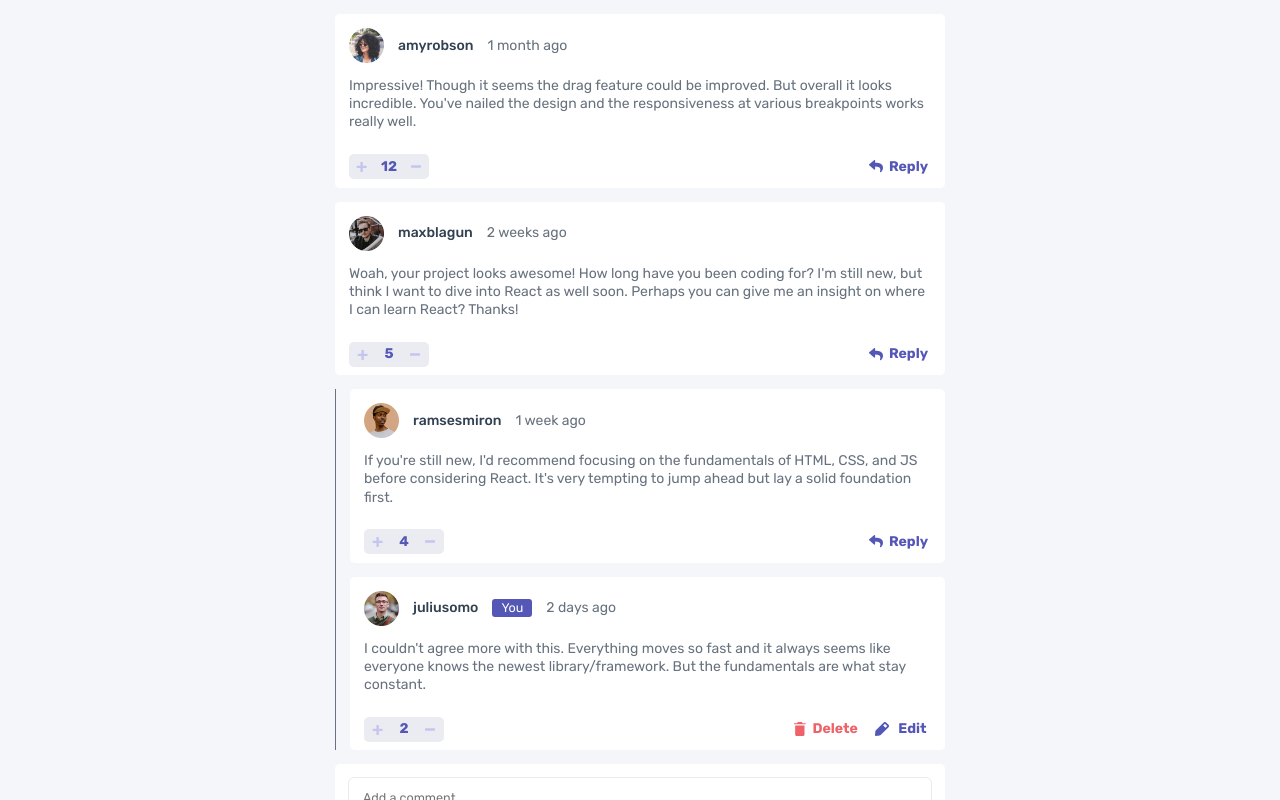
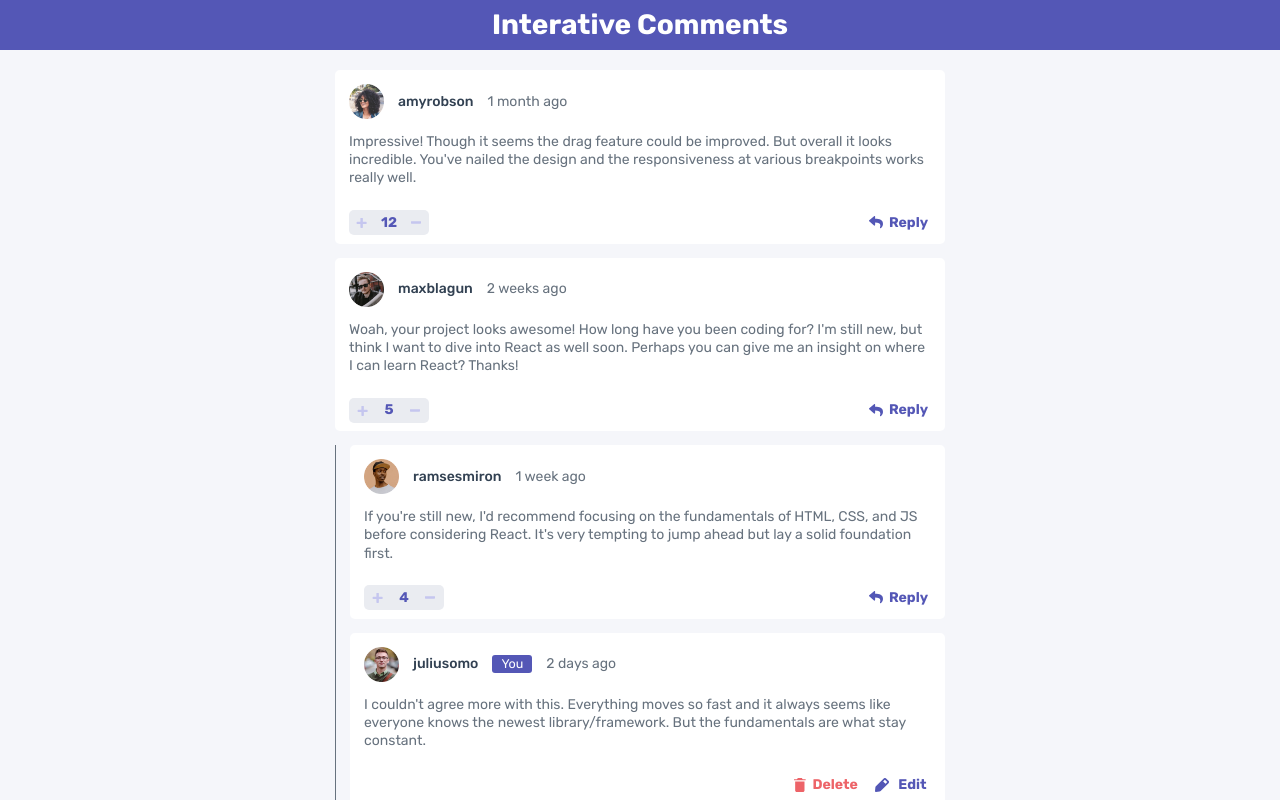
Before and after one commit to skoodath/comments-section, a React (Create React App) app: page / in a window 1280 px wide. Shown: the top 800 px of the page. Built offline with nearby package versions, Linux system fonts and the light colour scheme.

Commit message:
functionality updated

```diff
--- a/src/App.js
+++ b/src/App.js
@@ -1,3 +1,4 @@
+import HeaderComponent from "./components/Header";
 import LandingComponent from "./components/Landing";
 import GlobalStyle from "./style/global.style";
 
@@ -5,6 +6,7 @@ const App = () => {
   return (
     <>
       <GlobalStyle />
+      <HeaderComponent />
       <LandingComponent />
     </>
   );
--- a/src/components/Comment.jsx
+++ b/src/components/Comment.jsx
@@ -6,30 +6,55 @@ import ReplyButton from "../utilities/Reply";
 import ScoreButton from "../utilities/Score";
 import FormComponent from "./Form";
 import RepliesComponent from "./Replies";
-import data from "../data";
 import CommentContext from "../context";
 import { You } from "../style/utilities/you.style";
 import ConfirmDeleteComponent from "./Confirm";
 
 const CommentComponent = ({ c }) => {
+  /* destructor comments object */
   const { content, createdAt, user, replies, score, id } = c;
 
-  const { image, username } = user;
-  const currentUser = data.currentUser;
-  const { comments, setComments } = useContext(CommentContext);
+  /* get state and setstate to map comments over to display */
+  const {
+    comments,
+    setComments,
+    newComment,
+    setNewComment,
+    currentUser,
+    currentUserImage,
+  } = useContext(CommentContext);
+
+  /* Initiate states to manage reply form and delete confirmation */
 
   const [isReply, setIsReply] = useState(false);
+  const [reply, setReply] = useState("");
   const [showDelete, setShowDelete] = useState(false);
+
+  /* function to toggle isReply state to show or hide reply form */
 
   const replyToComment = () => {
     setIsReply(!isReply);
   };
-
+  /* function to toggle showDelete state to show or hide deletion confirmation dialog */
   const showDeleteConfirm = () => {
     setShowDelete(!showDelete);
   };
 
-  const deleteComment = () => {
+  /* function to cancel the confirm delete dialog  */
+
+  const cancelDelete = () => {
+    setShowDelete(false);
+  };
+  /* const confirmDelete = () => {
+    setIsDelete(true);
+  }; */
+
+  const handleChange = (event) => {
+    setReply("event.target.value");
+  };
+
+  const handleDelete = (e) => {
+    e.preventDefault();
     if (localStorage.getItem("comments") !== null) {
       const localComments = JSON.parse(localStorage.getItem("comments"));
       const filteredComments = localComments.filter(
@@ -38,11 +63,50 @@ const CommentComponent = ({ c }) => {
       localStorage.setItem("comments", JSON.stringify(filteredComments));
       setComments(filteredComments);
     }
+    setShowDelete(false);
   };
 
-  const cancelDelete = () => {
-    setShowDelete(!showDelete);
+  const handleReply = (e) => {
+    e.preventDefault();
+    if (localStorage.getItem("comments") !== null) {
+      let localComments = JSON.parse(localStorage.getItem("comments"));
+      let myReply = localComments.map((comment) =>
+        comment.id === id
+          ? {
+              ...comment,
+              replies: [
+                ...replies,
+                {
+                  id: Math.floor(new Date().getTime().toString()),
+                  content: newComment,
+                  createdAt: new Date().toLocaleString("en-us", {
+                    hour: "numeric",
+                    minute: "numeric",
+                  }),
+                  score: 0,
+                  replyingTo: user.username,
+                  user: {
+                    image: {
+                      png: currentUserImage.png,
+                      webp: currentUserImage.webp,
+                    },
+                    username: currentUser,
+                  },
+                },
+              ],
+            }
+          : comment
+      );
+
+      localStorage.setItem("comments", JSON.stringify(myReply));
+      setComments(myReply);
+      setNewComment("");
+      setIsReply(false);
+    }
   };
+
+  /* Up and down vote functions */
+
   const upVote = () => {
     setComments(
       comments.map((comment) =>
@@ -62,9 +126,9 @@ const CommentComponent = ({ c }) => {
     <>
       <Comments.Wrapper>
         <Comments.User>
-          <Comments.UserImage src={image.webp} alt={username} />
-          <Comments.UserName>{username}</Comments.UserName>
-          {currentUser.username === username && (
+          <Comments.UserImage src={user.image.webp} alt={user.username} />
+          <Comments.UserName>{user.username}</Comments.UserName>
+          {currentUser === user.username && (
             <You.Wrapper>
               <You.Text>You</You.Text>
             </You.Wrapper>
@@ -72,32 +136,34 @@ const CommentComponent = ({ c }) => {
           <Comments.CreatedAt>{createdAt}</Comments.CreatedAt>
         </Comments.User>
         <Comments.Content>{content}</Comments.Content>
-        {currentUser.username === username && (
+        {currentUser === user.username && (
           <DeleteButton showDeleteConfirm={showDeleteConfirm} />
         )}
-        {currentUser.username === username && <EditButton />}
-        <ScoreButton score={score} upVote={upVote} downVote={downVote} />
-        {currentUser.username !== username && (
+        {currentUser === user.username && <EditButton />}
+        {currentUser !== user.username && (
+          <ScoreButton score={score} upVote={upVote} downVote={downVote} />
+        )}
+        {currentUser !== user.username && (
           <ReplyButton replyToComment={replyToComment} isReply={isReply} />
         )}
         {showDelete && (
           <ConfirmDeleteComponent
-            deleteComment={deleteComment}
             cancelDelete={cancelDelete}
+            handleDelete={handleDelete}
           />
         )}
       </Comments.Wrapper>
       {isReply && (
         <FormComponent
-          image={currentUser.image.webp}
-          username={currentUser.username}
           isReply={isReply}
+          handleChange={handleChange}
+          handleSubmit={handleReply}
         />
       )}
       <Comments.ReplyWrapper>
         {replies &&
           replies.map((re) => (
-            <RepliesComponent key={re.id} re={re} isReply={isReply} />
+            <RepliesComponent key={re.id} re={{ ...re }} isReply={isReply} />
           ))}
       </Comments.ReplyWrapper>
     </>
--- a/src/components/Confirm.jsx
+++ b/src/components/Confirm.jsx
@@ -1,7 +1,7 @@
 import React from "react";
 import { Confirm } from "../style/components/confirm.style";
 
-const ConfirmDeleteComponent = ({ deleteComment, cancelDelete }) => {
+const ConfirmDeleteComponent = ({ handleDelete, cancelDelete }) => {
   return (
     <Confirm.Wrapper>
       <Confirm.Background></Confirm.Background>
@@ -13,7 +13,7 @@ const ConfirmDeleteComponent = ({ deleteComment, cancelDelete }) => {
         </Confirm.Message>
         <Confirm.ButtonContainer>
           <Confirm.Cancel onClick={cancelDelete}>No, Cancel</Confirm.Cancel>
-          <Confirm.Delete onClick={deleteComment}>Yes, Delete</Confirm.Delete>
+          <Confirm.Delete onClick={handleDelete}>Yes, Delete</Confirm.Delete>
         </Confirm.ButtonContainer>
       </Confirm.Inner>
     </Confirm.Wrapper>
--- a/src/components/Form.jsx
+++ b/src/components/Form.jsx
@@ -1,57 +1,21 @@
-import React, { useState, useContext } from "react";
+import React, { useContext } from "react";
 import CommentContext from "../context";
 import { Form } from "../style/components/form.style";
 
-const FormComponent = ({ image, username, isReply }) => {
-  const [newComment, setNewComment] = useState("");
-
-  const { comments, setComments, currentUser, currentUserImage } =
+const FormComponent = ({ isReply, handleSubmit }) => {
+  const { newComment, handleChange, currentUser, currentUserImage } =
     useContext(CommentContext);
-
-  const handleChange = (event) => {
-    setNewComment(event.target.value);
-  };
-
-  const handleSubmit = (e) => {
-    e.preventDefault();
-    if (localStorage.getItem("comments") !== null) {
-      const localComments = JSON.parse(localStorage.getItem("comments"));
-      console.log(localComments);
-      const addedComments = {
-        id: comments.length + 1,
-        content: newComment,
-        replies: [],
-        createdAt: new Date().toLocaleString("en-us", {
-          hour: "numeric",
-          minute: "numeric",
-        }),
-        score: 0,
-        user: {
-          image: {
-            png: currentUserImage.png,
-            webp: currentUserImage.webp,
-          },
-          username: currentUser,
-        },
-      };
-      localComments.push(addedComments);
-      localStorage.setItem("comments", JSON.stringify(localComments));
-      setComments(localComments);
-      setNewComment("");
-    }
-  };
 
   return (
     <Form.Wrapper>
       <Form.FormEl onSubmit={handleSubmit}>
         <Form.Text
-          type="text"
           value={newComment}
           onChange={handleChange}
           rows={4}
           placeholder="Add a comment..."
         />
-        <Form.Image src={image} alt={username} />
+        <Form.Image src={currentUserImage.webp} alt={currentUser} />
         <Form.Button type="submit">{isReply ? "Reply" : "Send"}</Form.Button>
       </Form.FormEl>
     </Form.Wrapper>
--- /dev/null
+++ b/src/components/Header.jsx
@@ -0,0 +1,10 @@
+import React from "react";
+import { Header } from "../style/components/header.style";
+
+const HeaderComponent = () => (
+  <Header.Wrapper>
+    <Header.Brand>Interative Comments</Header.Brand>
+  </Header.Wrapper>
+);
+
+export default HeaderComponent;
--- a/src/components/Landing.jsx
+++ b/src/components/Landing.jsx
@@ -6,9 +6,11 @@ import CommentComponent from "./Comment";
 import CommentContext from "../context";
 
 const LandingComponent = () => {
-  const currentUser = data.currentUser;
+  const currentUser = data.currentUser.username;
+  const currentUserImage = data.currentUser.image;
 
   const [comments, setComments] = useState(data.comments);
+  const [newComment, setNewComment] = useState("");
 
   useEffect(() => {
     if (localStorage.getItem("comments") === null) {
@@ -19,22 +21,58 @@ const LandingComponent = () => {
     }
   }, []);
 
+  const handleChange = (event) => {
+    setNewComment(event.target.value);
+  };
+  const handleSubmit = (e) => {
+    e.preventDefault();
+    if (localStorage.getItem("comments") !== null) {
+      const localComments = JSON.parse(localStorage.getItem("comments"));
+
+      const addedComments = {
+        id: Math.floor(new Date().getTime().toString()),
+        content: newComment,
+        replies: [],
+        createdAt: new Date().toLocaleString("en-us", {
+          hour: "numeric",
+          minute: "numeric",
+        }),
+        score: 0,
+        user: {
+          image: {
+            png: currentUserImage.png,
+            webp: currentUserImage.webp,
+          },
+          username: currentUser,
+        },
+      };
+      localComments.push(addedComments);
+      localStorage.setItem("comments", JSON.stringify(localComments));
+      setComments(localComments);
+    }
+    setNewComment("");
+  };
+
   return (
     <CommentContext.Provider
       value={{
-        currentUser: currentUser.username,
-        currentUserImage: currentUser.image,
+        currentUser,
+        currentUserImage,
         comments,
+        newComment,
+        setNewComment,
         setComments,
+        handleSubmit,
+        handleChange,
       }}
     >
       <Landing.Wrapper>
-        {comments.map((c) => (
-          <CommentComponent c={{ ...c }} key={c.id} />
+        {comments.map((comment) => (
+          <CommentComponent c={comment} key={comment.id} />
         ))}
         <FormComponent
-          image={currentUser.image.webp}
-          username={currentUser.username}
+          handleChange={handleChange}
+          handleSubmit={handleSubmit}
         />
       </Landing.Wrapper>
     </CommentContext.Provider>
--- a/src/components/Replies.jsx
+++ b/src/components/Replies.jsx
@@ -11,8 +11,6 @@ import FormComponent from "./Form";
 
 const RepliesComponent = ({ re }) => {
   const { content, createdAt, user, score } = re;
-  const { image, username } = user;
-
   const { currentUser, currentUserImage } = useContext(CommentContext);
   const [showDelete, setShowDelete] = useState(false);
   const [isReply, setIsReply] = useState(false);
@@ -29,13 +27,42 @@ const RepliesComponent = ({ re }) => {
     setShowDelete(false);
   };
 
+  /* const upVote = () => {
+    setComments(
+      comments.map((comment) =>
+        comment.id === id
+          ? {
+              ...comment,
+              replies: [
+                { ...comment.replies, score: comment.replies.score + 1 },
+              ],
+            }
+          : comment
+      )
+    );
+  };
+  const downVote = () => {
+    setComments(
+      comments.map((comment) =>
+        comment.id === id
+          ? {
+              ...comment,
+              replies: [
+                { ...comment.replies, score: comment.replies.score - 1 },
+              ],
+            }
+          : comment
+      )
+    );
+  }; */
+
   return (
     <>
       <Replies.Wrapper>
         <Replies.User>
-          <Replies.UserImage src={image.webp} alt={username} />
-          <Replies.UserName>{username}</Replies.UserName>
-          {currentUser === username && (
+          <Replies.UserImage src={user.image.webp} alt={user.username} />
+          <Replies.UserName>{user.username}</Replies.UserName>
+          {currentUser === user.username && (
             <You.Wrapper>
               <You.Text>You</You.Text>
             </You.Wrapper>
@@ -43,12 +70,13 @@ const RepliesComponent = ({ re }) => {
           <Replies.CreatedAt>{createdAt}</Replies.CreatedAt>
         </Replies.User>
         <Replies.Content>{content}</Replies.Content>
-        {currentUser === username && (
+
+        {currentUser === user.username && (
           <DeleteButton showDeleteConfirm={showDeleteConfirm} />
         )}
-        {currentUser === username && <EditButton />}
-        <ScoreButton score={score} />
-        {currentUser !== username && (
+        {currentUser === user.username && <EditButton />}
+        {currentUser !== user.username && <ScoreButton score={score} />}
+        {currentUser !== user.username && (
           <ReplyButton replyToComment={replyToDeepComment} isReply={isReply} />
         )}
         {showDelete && <ConfirmDeleteComponent cancelDelete={cancelDelete} />}
--- a/src/style/components/form.style.js
+++ b/src/style/components/form.style.js
@@ -60,6 +60,7 @@ export const Form = {
     position: absolute;
     right: 0;
     bottom: 0;
+    cursor: pointer;
     @media ${device.desktop} {
       bottom: 100%;
       transform: translate(-10%, 100%);
--- /dev/null
+++ b/src/style/components/header.style.js
@@ -0,0 +1,25 @@
+import styled from "styled-components";
+import { device, neutralColor, primaryColor } from "../variable.style";
+
+export const Header = {
+  Wrapper: styled.header`
+    position: fixed;
+    width: 100%;
+    background-color: ${primaryColor.moderateBlue};
+    top: 0;
+    left: 0;
+    right: 0;
+    height: 50px;
+    display: flex;
+    justify-content: center;
+    align-items: center;
+    z-index: 1;
+  `,
+  Brand: styled.h1`
+    font-size: 1.5rem;
+    color: ${neutralColor.white};
+    @media ${device.laptop} {
+      font-size: 2rem;
+    }
+  `,
+};
--- a/src/style/components/landing.style.js
+++ b/src/style/components/landing.style.js
@@ -5,7 +5,7 @@ export const Landing = {
     width: 100%;
     max-width: 638px;
     min-width: 320px;
-    margin: 0 auto;
+    margin: 70px auto 0;
     padding: 0 1rem;
   `,
 };
```
